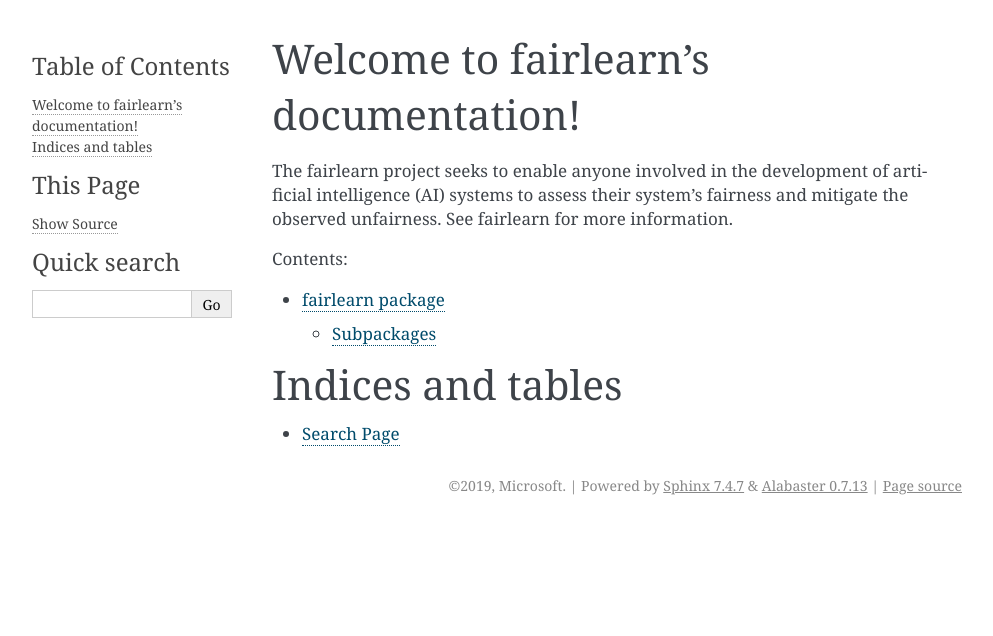
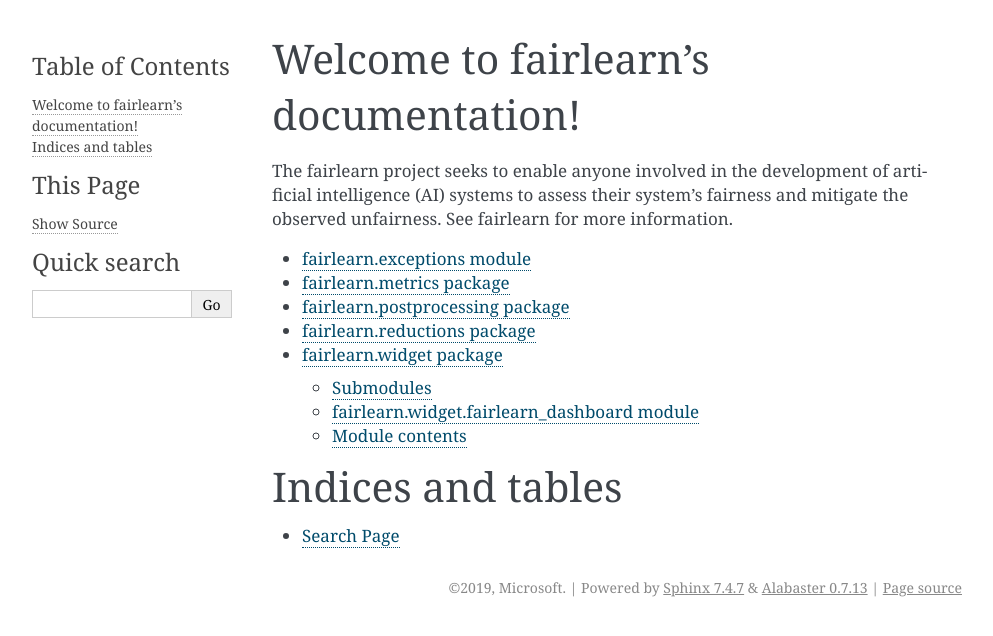
Before and after one commit to fairlearn/fairlearn, a Sphinx documentation site: the page built from docs/index.rst, in a window 1280 px wide. Shown: the top 636 px of the page, without its empty margins (148-1141 px from the left). Built offline with Sphinx 7.4.7, drawn with Linux system fonts in a browser that asks for light colours.

Commit message:
Change index
Signed-off-by: Richard Edgar <riedgar@microsoft.com>

```diff
--- a/docs/index.rst
+++ b/docs/index.rst
@@ -10,12 +10,12 @@
 See :ref:`fairlearn` for more information.
 
 .. toctree::
-   :maxdepth: 2
-   :caption: Contents:
 
-   fairlearn
-
-
+    fairlearn.exceptions
+    fairlearn.metrics
+    fairlearn.postprocessing
+    fairlearn.reductions
+    fairlearn.widget
 
 
 Indices and tables
```
